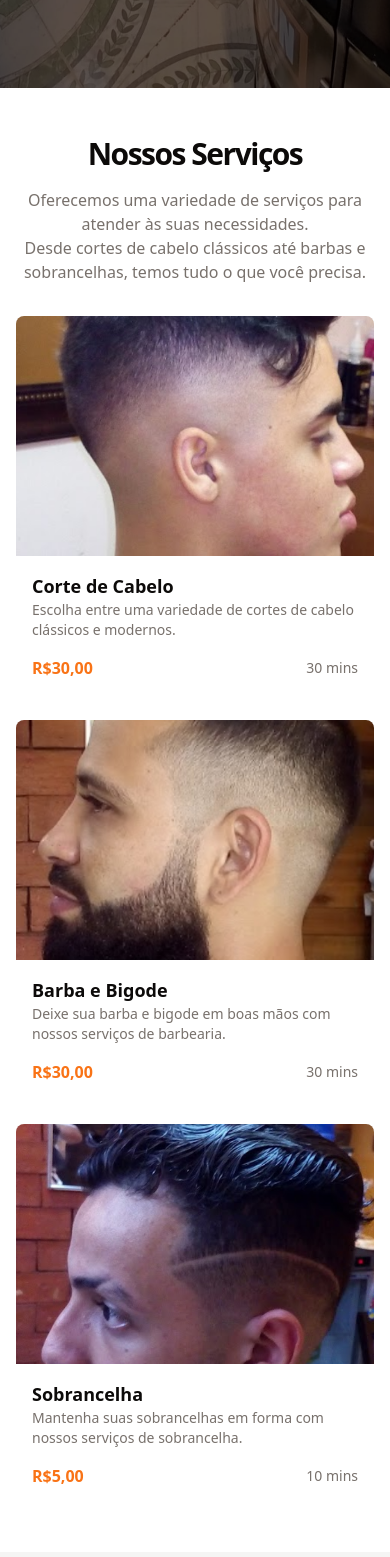
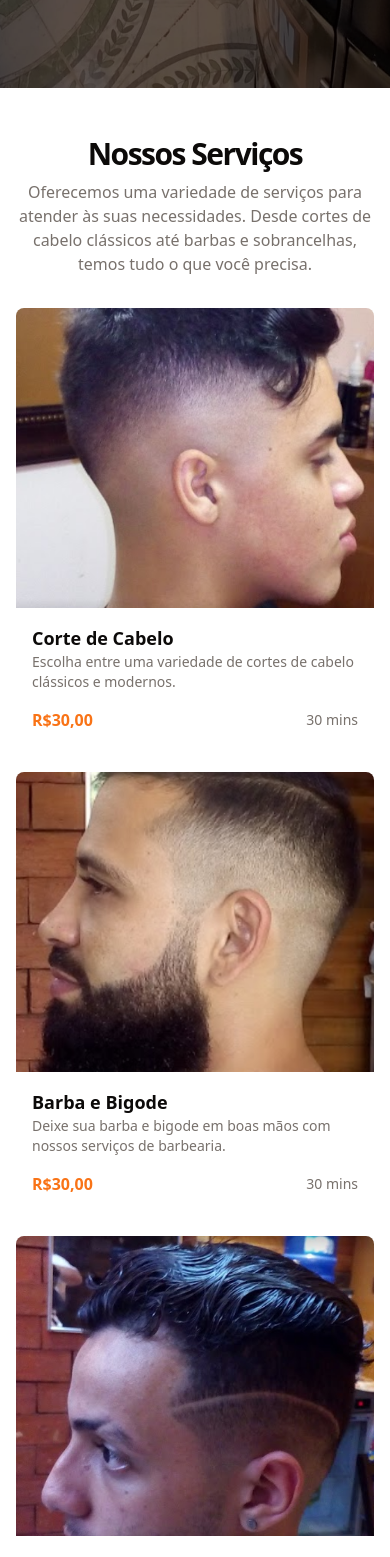
Before and after one commit to Kaue-Francisco/Barbearia, a React (Vite) app in the folder frontend/: page / in a window 390 px wide. Shown: the part 820-2377 px from the top of the page. Built offline with nearby package versions, Linux system fonts and the light colour scheme.

Commit message:
refactor: Update ServicesContent component with responsive styling and image optimizations

```diff
--- a/frontend/src/pages/Home/Components/ServicesContent/ServicesContent.tsx
+++ b/frontend/src/pages/Home/Components/ServicesContent/ServicesContent.tsx
@@ -7,25 +7,24 @@ export default function ServicesContent() {
   return (
     <section className="w-full py-12 md:py-24">
       <div className="container max-w-5xl px-4 md:px-6">
-        <div className="space-y-4 md:space-y-6 text-center">
-          <h2 className="text-3xl font-bold tracking-tighter sm:text-4xl md:text-5xl">Nossos Serviços</h2>
-          <p className="text-muted-foreground md:text-xl/relaxed">
-            Oferecemos uma variedade de serviços para atender às suas necessidades. <br/>
-            Desde cortes de cabelo clássicos até barbas e sobrancelhas, temos tudo o que você precisa.
-          </p>
+        <div className="flex flex-col items-center justify-center space-y-4 text-center">
+          <div className="space-y-2">
+            <h2 className="text-3xl font-bold tracking-tighter sm:text-4xl md:text-5xl">Nossos Serviços</h2>
+            <p className="mx-auto max-w-[900px] text-muted-foreground md:text-xl/relaxed lg:text-base/relaxed xl:text-xl/relaxed">
+              Oferecemos uma variedade de serviços para atender às suas necessidades.
+              Desde cortes de cabelo clássicos até barbas e sobrancelhas, temos tudo o que você precisa.
+            </p>
+          </div>
         </div>
         <div className="grid grid-cols-1 gap-6 mt-8 md:grid-cols-2 lg:grid-cols-3">
           <div className="relative overflow-hidden rounded-lg group">
-            <Link href="#" className="absolute inset-0 z-10" prefetch={false}>
-              <span className="sr-only">View</span>
-            </Link>
             <img
               src={haircut}
-              alt="Haircut"
-              width={450}
-              height={300}
-              className="object-cover w-full h-60 group-hover:opacity-50 transition-opacity"
-              style={{ aspectRatio: "450/300", objectFit: "cover" }}
+              alt="Barber cutting hair"
+              className="w-full h-[300px] object-cover"
+              width="500"
+              height="300"
+              style={{ aspectRatio: "500/300", objectFit: "cover" }}
             />
             <div className="p-4 bg-background">
               <h3 className="text-lg font-semibold">Corte de Cabelo</h3>
@@ -39,16 +38,13 @@ export default function ServicesContent() {
             </div>
           </div>
           <div className="relative overflow-hidden rounded-lg group">
-            <Link href="#" className="absolute inset-0 z-10" prefetch={false}>
-              <span className="sr-only">View</span>
-            </Link>
             <img
               src={beardShave}
-              alt="Shave"
-              width={450}
-              height={300}
-              className="object-cover w-full h-60 group-hover:opacity-50 transition-opacity"
-              style={{ aspectRatio: "450/300", objectFit: "cover" }}
+              alt="Barber shaving beard"
+              className="w-full h-[300px] object-cover"
+              width="500"
+              height="300"
+              style={{ aspectRatio: "500/300", objectFit: "cover" }}
             />
             <div className="p-4 bg-background">
               <h3 className="text-lg font-semibold">Barba e Bigode</h3>
@@ -62,16 +58,13 @@ export default function ServicesContent() {
             </div>
           </div>
           <div className="relative overflow-hidden rounded-lg group">
-            <Link href="#" className="absolute inset-0 z-10" prefetch={false}>
-              <span className="sr-only">View</span>
-            </Link>
             <img
               src={eyebrow}
-              alt="Grooming"
-              width={450}
-              height={300}
-              className="object-cover w-full h-60 group-hover:opacity-50 transition-opacity"
-              style={{ aspectRatio: "450/300", objectFit: "cover" }}
+              alt="Eyebrow shaping"
+              className="w-full h-[300px] object-cover"
+              width="500"
+              height="300"
+              style={{ aspectRatio: "500/300", objectFit: "cover" }}
             />
             <div className="p-4 bg-background">
               <h3 className="text-lg font-semibold">Sobrancelha</h3>
```
